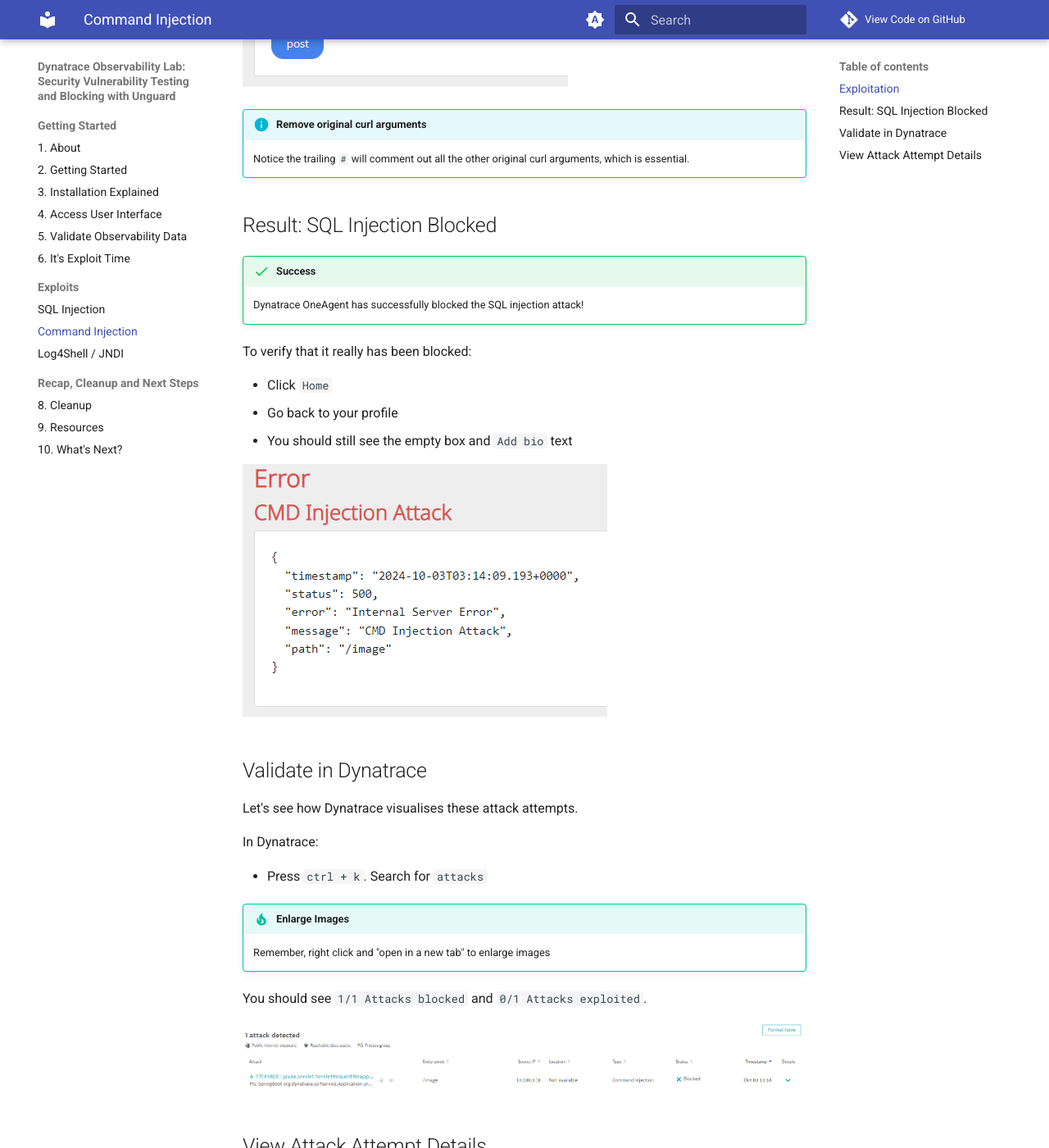
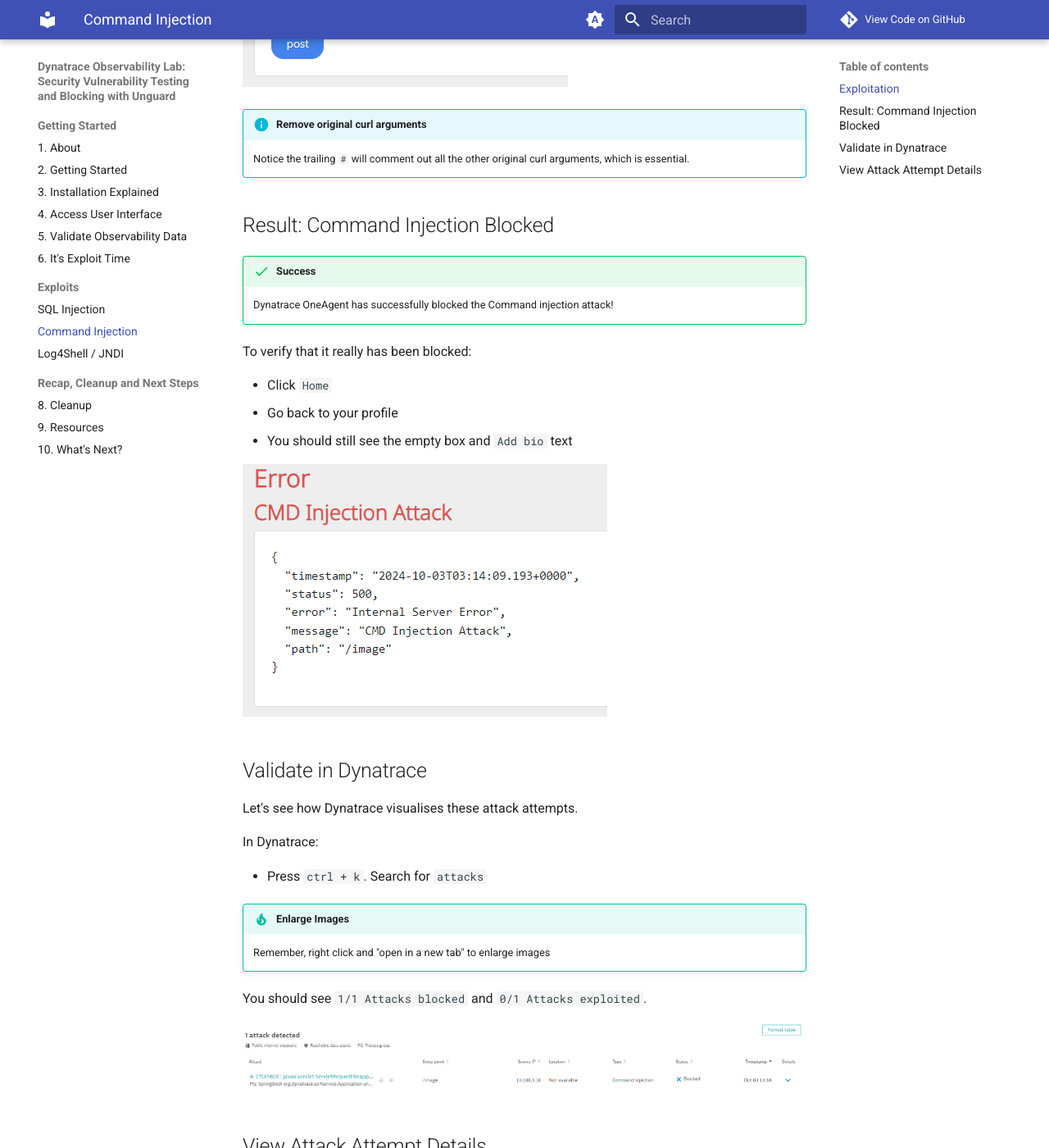
Before and after one commit to Dynatrace/obslab-unguard, an MkDocs documentation site: the page built from docs/command-injection/index.md, in a window 1280 px wide and 1400 px high, scrolled down 836 px. Shown: the whole window at 82% size. Built offline with MkDocs 1.6.1 and Material for MkDocs 9.7.7, drawn with Linux system fonts in a browser that asks for light colours; comment, search, counter and statistics services are not loaded; some of the changed text lies outside the part shown.

Commit message:
fix typos

```diff
--- a/docs/command-injection/index.md
+++ b/docs/command-injection/index.md
@@ -25,10 +25,10 @@
     Notice the trailing `#` will comment out all the other original curl arguments, which is essential.
 
 
-## Result: SQL Injection Blocked
+## Result: Command Injection Blocked
 
 !!! success
-    Dynatrace OneAgent has successfully blocked the SQL injection attack!
+    Dynatrace OneAgent has successfully blocked the Command injection attack!
 
 To verify that it really has been blocked:
 
@@ -36,7 +36,7 @@
 * Go back to your profile
 * You should still see the empty box and `Add bio` text
 
-![unguard SQL injection blocked](../images/unguard-cmd-injection-blocked.png)
+![unguard Command injection blocked](../images/unguard-cmd-injection-blocked.png)
 
 ## Validate in Dynatrace
 
@@ -62,7 +62,7 @@
 
 * A unique ID for this attack attempt so tracking is easier
 * The entrypoint (a user bio page)
-* The SQL statement (actual injection attempt)
+* The Command statement (actual injection attempt)
 * The vulnerable line of code and function
 
 ![attack details 1](../images/dt-attack-details-cmd-injection-1.png)
```
Also changed, not shown: 1 other file.
